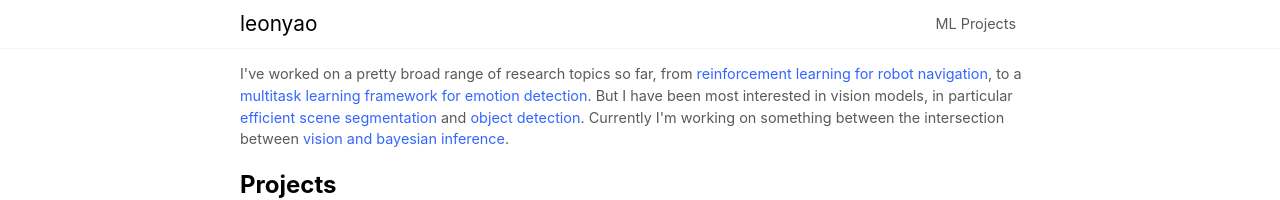
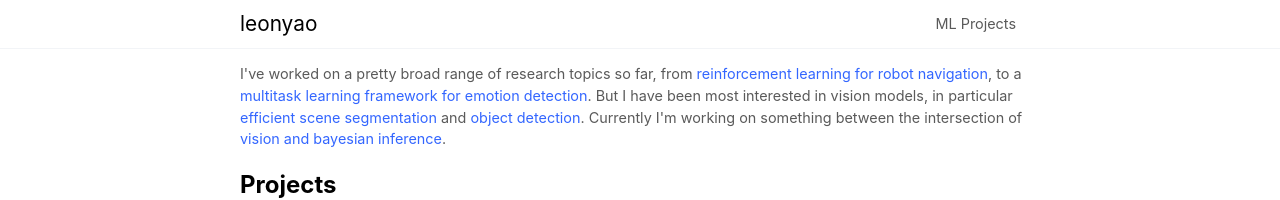
Before and after one commit to LeonY117/leony117.github.io, a Next.js app: page /projects in a window 1280 px wide. Shown: the top 200 px of the page. Built offline with nearby package versions, Linux system fonts and the light colour scheme.

Commit message:
update hover colors

```diff
--- a/pages/projects/index.js
+++ b/pages/projects/index.js
@@ -30,8 +30,8 @@ const Projects = () => {
       </PLink>
       . But I have been most interested in vision models, in particular{' '}
       <PLink link='bsc'>efficient scene segmentation</PLink> and{' '}
-      <PLink link='waste'>object detection</PLink>. Currently I'm
-      working on something between the intersection between{' '}
+      <PLink link='waste'>object detection</PLink>. Currently I'm working on
+      something between the intersection of{' '}
       <PLink link='msc'>vision and bayesian inference</PLink>.
     </p>
   );
--- a/pages/projects/projects.module.css
+++ b/pages/projects/projects.module.css
@@ -4,7 +4,7 @@
 }
 
 .Intro a:hover {
-  color: var(--blue-highlight);
+  color: var(--blue-shade);
 }
 
 .Projects {
```
